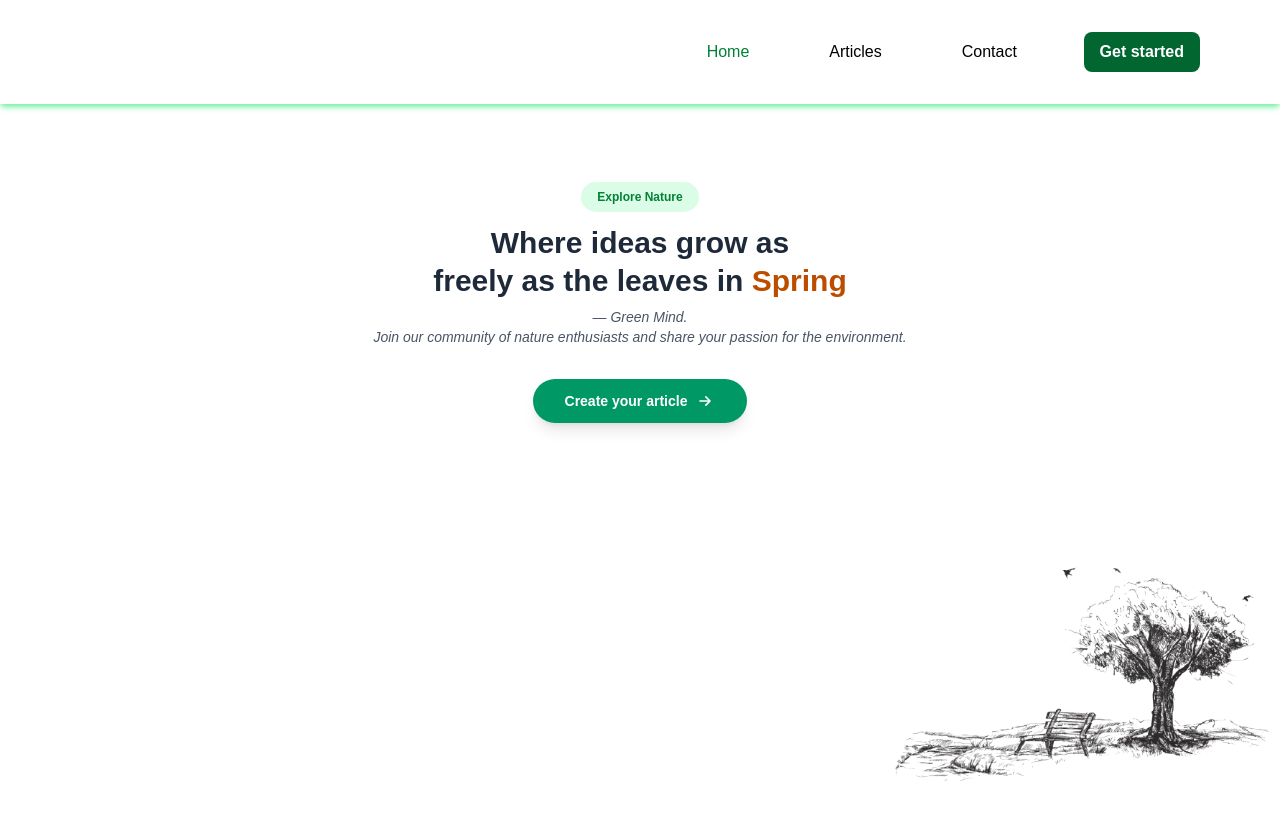
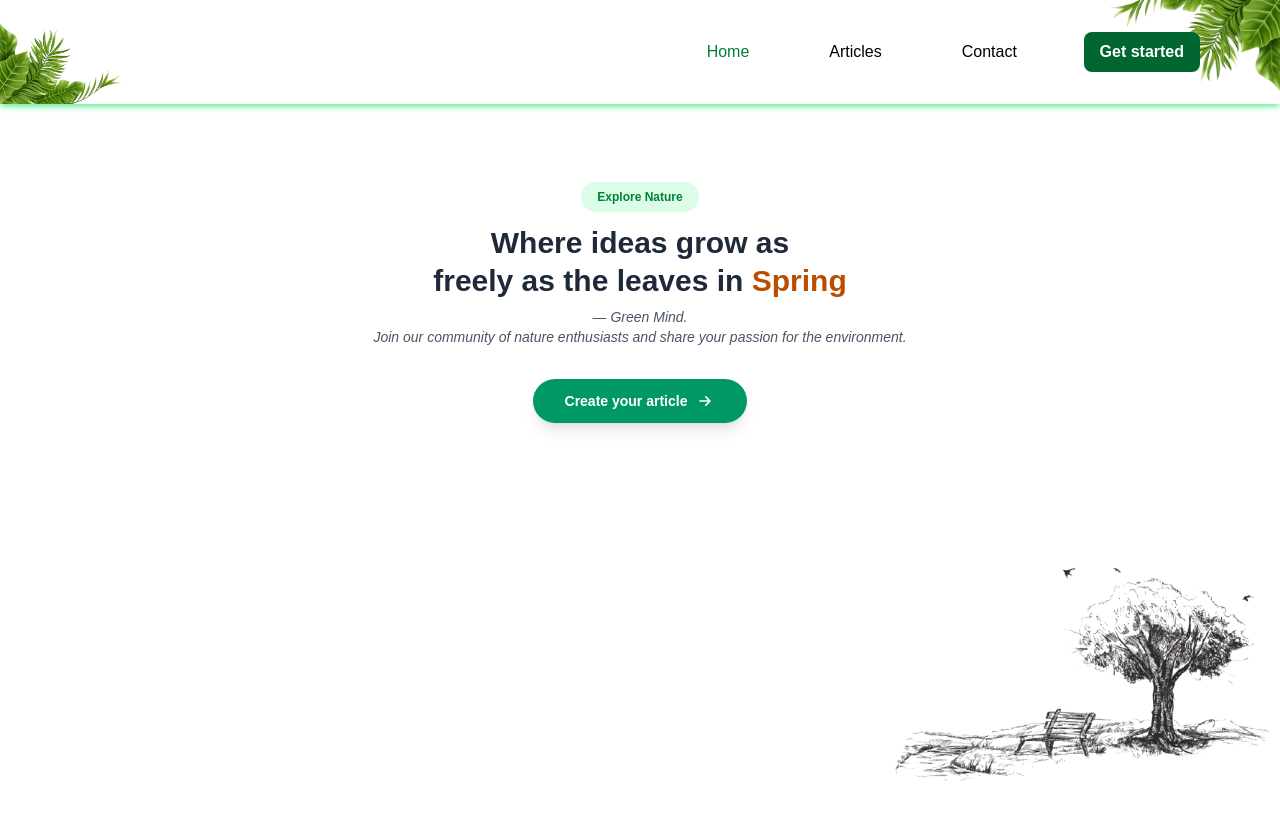
Before and after one commit to harikrishnanpu/firebase-blog-app-ts, a React (Vite) app: page / in a window 1280 px wide. Shown: the top 820 px of the page. Built offline with nearby package versions, Linux system fonts and the light colour scheme; no server answers.

Commit message:
ui updates

```diff
--- a/src/Components/Button/Button.tsx
+++ b/src/Components/Button/Button.tsx
@@ -6,7 +6,7 @@ const Button = ({href,title} : {href: string, title: string}) => {
     const navigate = useNavigate();
 
     return (
-            <div className="w-auto">
+            <div className="w-auto z-10">
                 <button onClick={()=> navigate(href)} className="bg-green-800 font-bold cursor-pointer text-white px-4 py-2 rounded-lg hover:bg-green-700">{title}</button>
             </div>
     )
--- a/src/Components/Button/GoogleBtn.tsx
+++ b/src/Components/Button/GoogleBtn.tsx
@@ -13,7 +13,7 @@ const GoogleAuthButton = ({ title, handler, disabled }: GoogleAuthButtonProps) =
         try{
             const user = await handler();
             console.log(user);
-            toast.success("Login successful! 🎉");
+            toast.success("Login successful!");
         }catch(err){
             if(err instanceof Error){
                 toast.error(err.message || "Login failed ! Please try again.");
--- a/src/Components/Navbar/Navbar.tsx
+++ b/src/Components/Navbar/Navbar.tsx
@@ -1,6 +1,7 @@
 import { useNavigate } from "react-router-dom";
 import { useAuth } from "../../hooks/useAuth";
 import Button from "../Button/Button";
+import treeLeaf from '../../assets/tree-leaf.png';
 
 
 
@@ -11,11 +12,11 @@ const Navbar = () => {
     const navigate = useNavigate();
 
     return (
-        <nav className="lg:px-20 px-10 py-8 shadow-green-300 shadow-md">
+        <nav className="relative lg:px-20 px-10 py-8 shadow-green-300 shadow-md">
             <div className="flex justify-between items-center w-full">
 
                 {/* Logo */}
-                <div onClick={()=> navigate('/')} className="logo w-1/2 cursor-pointer">
+                <div onClick={()=> navigate('/')} className="logo z-10 w-1/2 cursor-pointer">
                     <h1 className="font-bold text-[24px] text-green-900">{import.meta.env.VITE_APP_NAME}</h1>
                 </div>
 
@@ -32,6 +33,8 @@ const Navbar = () => {
                 }
 
             </div>
+            <img className="absolute bottom-0 w-50 left-0 rotate-180 z-0" src={treeLeaf} alt="" />
+            <img className="absolute bottom-0 w-70 right-0 z-0" src={treeLeaf} alt="" />
         </nav>
     )
 }
--- a/src/Layout/Auth/index.tsx
+++ b/src/Layout/Auth/index.tsx
@@ -1,5 +1,6 @@
 import { Outlet, useNavigate } from "react-router-dom"
 
+import treeLeaf from '../../assets/tree-leaf.png';
 
 
 
@@ -9,7 +10,7 @@ const Authlayout = () => {
 
     return (
         <div>
-                <nav className="lg:px-20 px-10 py-8">
+                <nav className="relative lg:px-20 px-10 py-8">
         <div className="flex justify-between items-center w-full">
 
                 {/* Logo */}
@@ -18,6 +19,8 @@ const Authlayout = () => {
                 </div>
 
             </div>
+                        <img className="absolute bottom-[-80px] w-100 right-0 z-0" src={treeLeaf} alt="" />
+
     </nav>
             <Outlet />
         </div>
--- a/src/Pages/Blog/BlogPage.tsx
+++ b/src/Pages/Blog/BlogPage.tsx
@@ -4,15 +4,8 @@ import { useEffect, useState } from "react";
 import { useParams, useNavigate } from "react-router-dom";
 import toast from "react-hot-toast";
 import { getBlogById } from "../../services/blogServices";
+import type { Blog } from "../../types/Blog";
 
-interface Blog {
-  id: string;
-  title: string;
-  content: string;
-  authorName?: string;
-  createdAt?: { seconds: number; nanoseconds: number };
-  coverImage?: string | null;
-}
 
 const BlogPage = () => {
   const { id } = useParams<{ id: string }>();
@@ -62,7 +55,7 @@ const BlogPage = () => {
   return (
     <article className="min-h-screen bg-gradient-to-br from-green-50 to-white text-gray-800">
 
-      <div className="relative w-full h-64 sm:h-80 bg-green-700 text-white flex flex-col justify-center items-center text-center px-4">
+      <div className="relative w-full h-64 sm:h-80 bg-gray-800 text-white flex flex-col justify-center items-center text-center px-4">
         <button
           onClick={() => navigate(-1)}
           className="absolute top-5 left-5 bg-white/20 hover:bg-white/30 text-white px-3 py-1 rounded-full text-sm backdrop-blur-sm"
--- a/src/Routes/LoginRoutes.tsx
+++ b/src/Routes/LoginRoutes.tsx
@@ -1,6 +1,6 @@
 import { lazy, type FC } from "react"
 
-
+const Authlayout = lazy(() => import("../Layout/Auth"));
 const LoginGuard = lazy(() => import("../route-guards/LoginGuard"));
 const LoginComponent: FC = lazy(()=> import('../Pages/auth/Login'));
 const SignupComponent: FC = lazy(()=> import('../Pages/auth/Signup'));
@@ -9,6 +9,7 @@ const LogoutComponent: FC = lazy(()=> import('../Pages/auth/Logout'));
 
 export const LoginRoutes = {
     path: '/',
+    element: <Authlayout/>,
     children: [
         {
             path: '/login',
--- a/src/types/Blog.ts
+++ b/src/types/Blog.ts
@@ -6,4 +6,5 @@ export interface Blog {
   content: string;
   href?: string;
   createdAt?: { seconds: number; nanoseconds: number };
+  authorName?: string
 }
```
